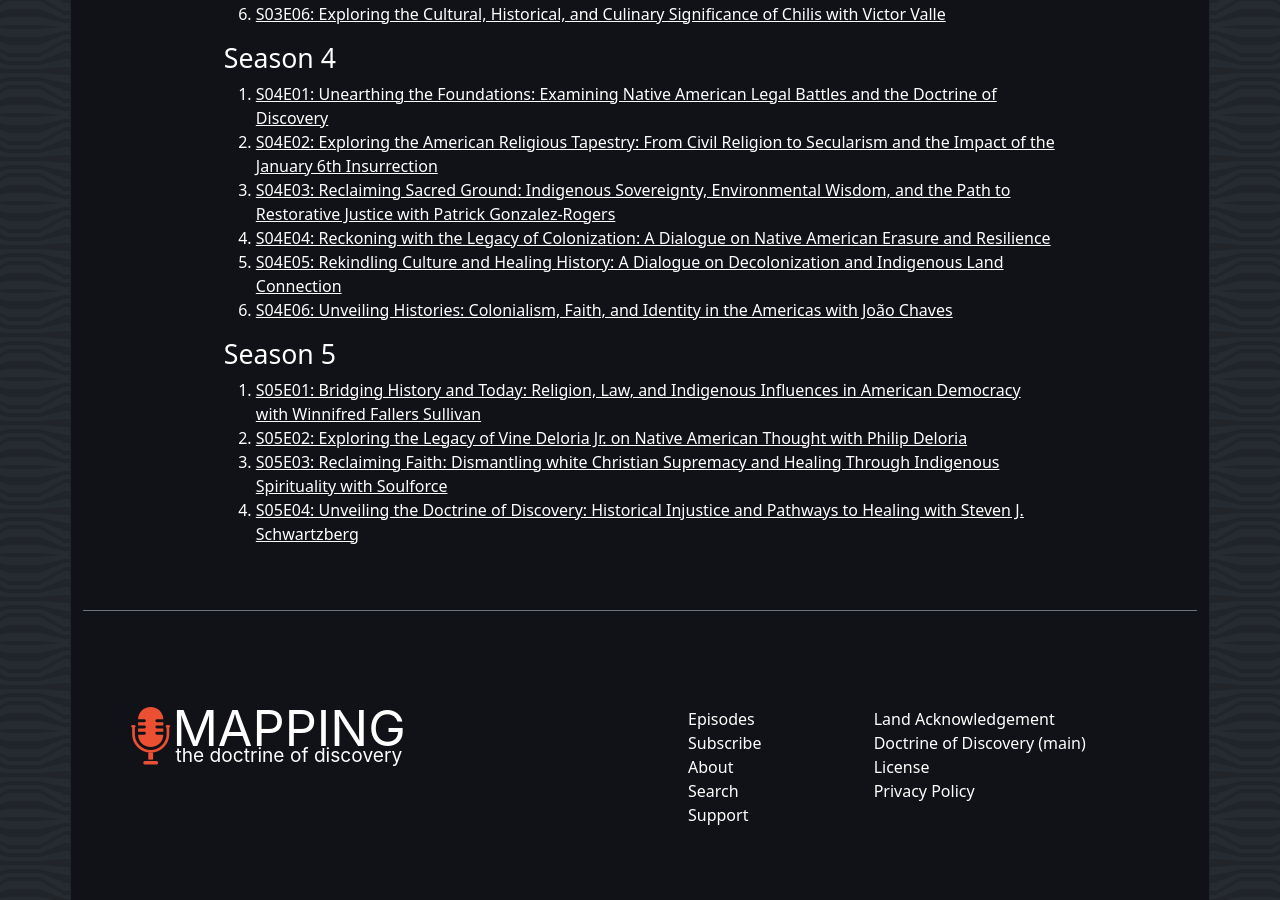
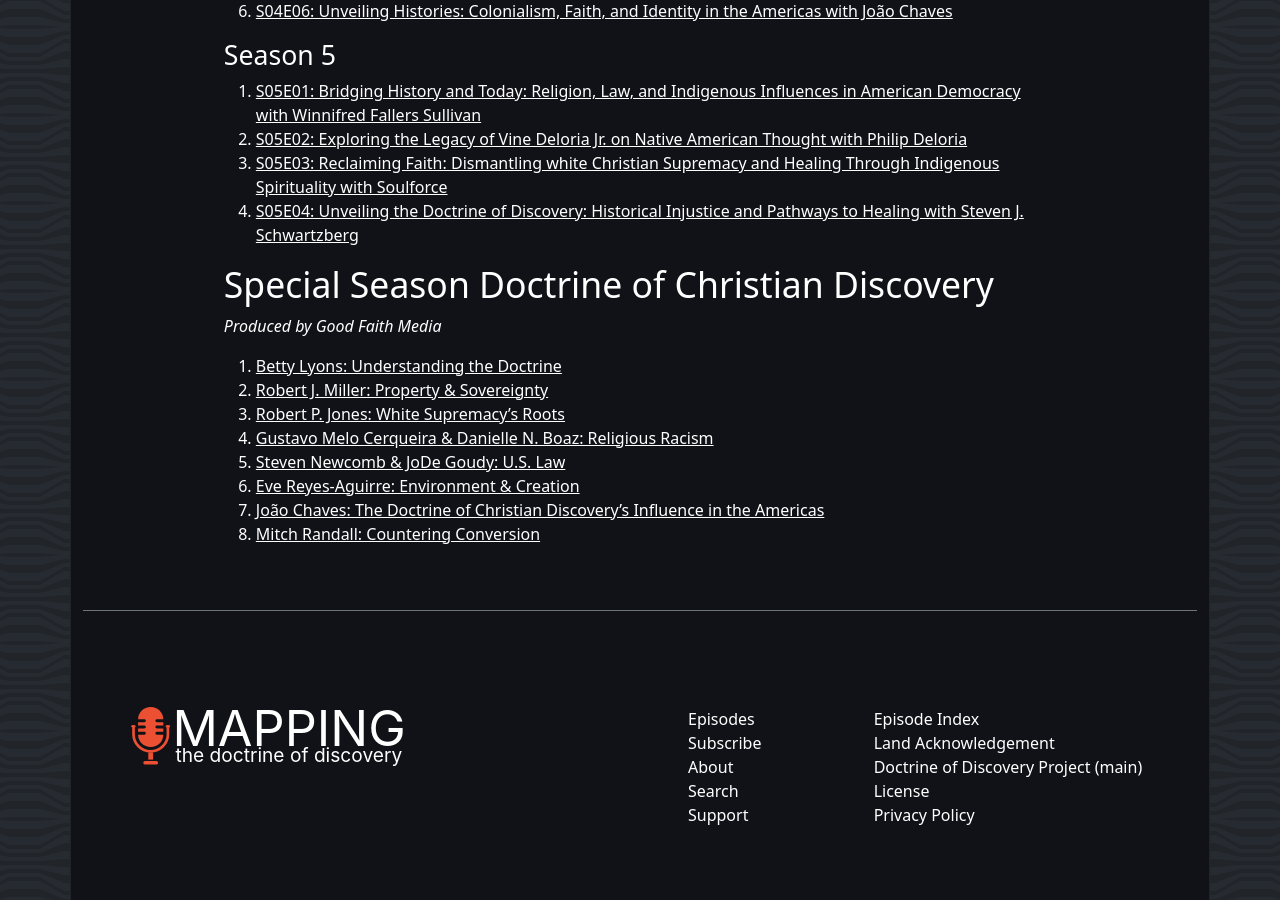
Before and after one commit to adamdjbrett/podcast-doctrineofdiscovery-v2, a Jekyll site: the page built from pages/episode-index.md, in a window 1280 px wide and 900 px high, scrolled down 2174 px. Built offline with Jekyll 4.4.1, drawn with Linux system fonts in a browser that asks for light colours; some of the changed text lies outside the part shown.

Commit message:
updating episode index
updating menu

```diff
--- a/_data/widget.yml
+++ b/_data/widget.yml
@@ -1,6 +1,8 @@
 nav:
   - menu: Episodes
     url: /episodes
+  - menu: Index
+    url: /episode-index
   - menu: About
     url: /about
   - menu: Land
@@ -50,9 +52,11 @@ footer1:
     url: https://doctrineofdiscovery.org/give/
 
 footer2:
+  - menu: Episode Index
+    url: /episode-index
   - menu: Land Acknowledgement
     url: /land
-  - menu: Doctrine of Discovery (main)
+  - menu: Doctrine of Discovery Project (main)
     url: https://doctrineofdiscovery.org/
   - menu: License
     url: /license
--- a/pages/episode-index.md
+++ b/pages/episode-index.md
@@ -60,3 +48,14 @@ Produced with Good Faith Media
 2. [S05E02: Exploring the Legacy of Vine Deloria Jr. on Native American Thought with Philip Deloria](https://podcast.doctrineofdiscovery.org/season5/episode-02/)
 3. [S05E03: Reclaiming Faith: Dismantling white Christian Supremacy and Healing Through Indigenous Spirituality with Soulforce](https://podcast.doctrineofdiscovery.org/season5/episode-03/)
 4. [S05E04: Unveiling the Doctrine of Discovery: Historical Injustice and Pathways to Healing with Steven J. Schwartzberg](https://podcast.doctrineofdiscovery.org/season5/episode-04/)
+
+## [Special Season Doctrine of Christian Discovery](https://megaphone.link/AOOOI9257433215)
+*Produced by Good Faith Media*
+1. [Betty Lyons: Understanding the Doctrine](https://podcast.doctrineofdiscovery.org/special/s01/)
+2. [Robert J. Miller: Property & Sovereignty](https://podcast.doctrineofdiscovery.org/special/s03/)
+3. [Robert P. Jones: White Supremacy’s Roots](https://podcast.doctrineofdiscovery.org/special/s02/)
+4. [Gustavo Melo Cerqueira & Danielle N. Boaz: Religious Racism](https://podcast.doctrineofdiscovery.org/special/s04/)
+5. [Steven Newcomb & JoDe Goudy: U.S. Law](https://podcast.doctrineofdiscovery.org/special/s05/)
+6. [Eve Reyes-Aguirre: Environment & Creation](https://podcast.doctrineofdiscovery.org/special/s06/)
+7. [João Chaves: The Doctrine of Christian Discovery's Influence in the Americas](https://podcast.doctrineofdiscovery.org/special/s07/)
+8. [Mitch Randall: Countering Conversion](https://podcast.doctrineofdiscovery.org/special/s08/)
```
Also changed, not shown: other parts of pages/episode-index.md (+4 -16 lines).
